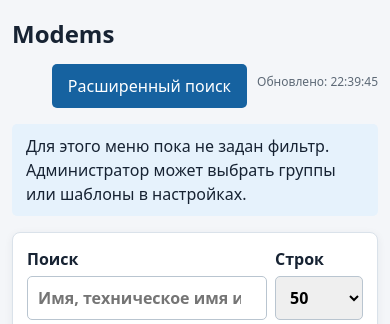
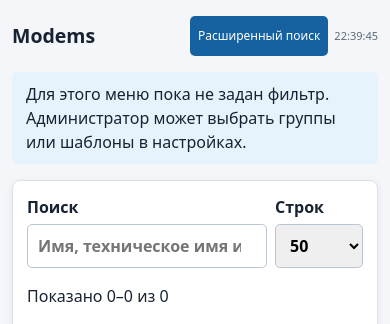
Before and after one commit to bessome/zabbix_live_monitor, a FastAPI app: page /devices/Modems in a window 390 px wide. Shown: the part 144-468 px from the top of the page. Run offline with FastAPI, Linux system fonts and the light colour scheme; the visitor is signed in with stand-in values (Sample User, id 1); data comes from the database, SQL or seed files in the repository; tables that the repository leaves empty hold one stand-in row (values such as "Sample post"); data that the repository does not hold is empty; parts of the project's set-up code (start-up, migrations or seed data) failed here and were passed over.

Commit message:
Keep device list header on one mobile row

```diff
--- a/static/cmts.css
+++ b/static/cmts.css
@@ -25,3 +25,12 @@ html[data-theme="dark"] .cmts-result:hover{background:#28435b;color:#fff}
 @media(max-width:600px){.cmts-search-form{grid-template-columns:minmax(0,1fr) 105px}.cmts-search-form button{grid-column:1/-1}.cmts-result{flex-direction:column;gap:2px}.cmts-search-dialog,.cmts-detail-dialog{padding:10px}}
 
 .device-heading-actions{display:flex;align-items:center;gap:10px;flex-wrap:wrap;justify-content:flex-end}
+
+.devices-heading h1{margin:0}
+@media(max-width:720px){
+  .devices-heading{display:flex;align-items:center;justify-content:space-between;gap:6px}
+  .devices-heading h1{font-size:clamp(17px,5vw,24px);white-space:nowrap;overflow-wrap:normal}
+  .devices-heading .device-heading-actions{flex:0 0 auto;flex-wrap:nowrap;gap:6px}
+  .devices-heading #updated{display:inline;margin:0;white-space:nowrap;font-size:11px}
+  .devices-heading-modems .cmts-search-open{min-height:40px;padding:6px 8px;font-size:12px}
+}
--- a/templates/devices.html
+++ b/templates/devices.html
@@ -1,6 +1,6 @@
 {% extends "base.html" %}{% block title %}{{ category }} · Zabbix Live Monitoring{% endblock %}
-{% block content %}<section class="heading"><div><h1>{{ category }}</h1></div>
-<div class="device-heading-actions">{% if category == 'Modems' %}<button type="button" id="cmts-search-open" class="cmts-search-open">Расширенный поиск</button>{% endif %}<span id="updated">—</span></div></section>
+{% block content %}<section class="heading devices-heading{{ ' devices-heading-modems' if category == 'Modems' else '' }}"><div><h1>{{ category }}</h1></div>
+<div class="device-heading-actions">{% if category == 'Modems' %}<button type="button" id="cmts-search-open" class="cmts-search-open">Расширенный поиск</button>{% endif %}<span id="updated" title="Время обновления">—</span></div></section>
 {% if not configured %}<p class="message">Для этого меню пока не задан фильтр. Администратор может выбрать группы или шаблоны в настройках.</p>{% endif %}
 <section class="panel" id="device-list" data-category="{{ category }}">
 <div class="device-toolbar">
@@ -112,7 +112,7 @@ async function refresh() {
       : "Страница " + data.page + " из " + data.pages;
     first.disabled = previous.disabled = data.page <= 1;
     next.disabled = last.disabled = data.page >= data.pages;
-    document.getElementById("updated").textContent = "Обновлено: " + displayTime.format(new Date(data.updated_at * 1000));
+    document.getElementById("updated").textContent = displayTime.format(new Date(data.updated_at * 1000));
   } catch (error) {
     if (sequence === requestSequence) status.textContent = error.message;
   }
```
